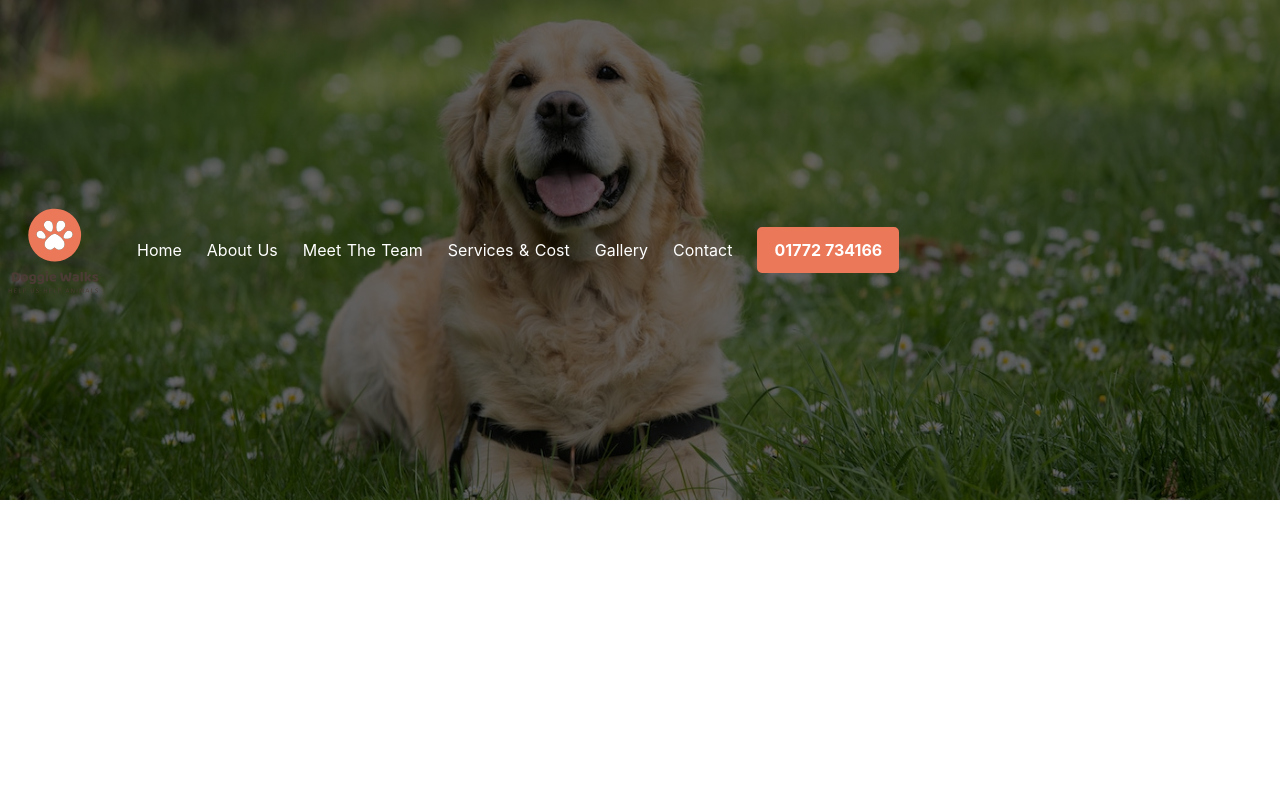
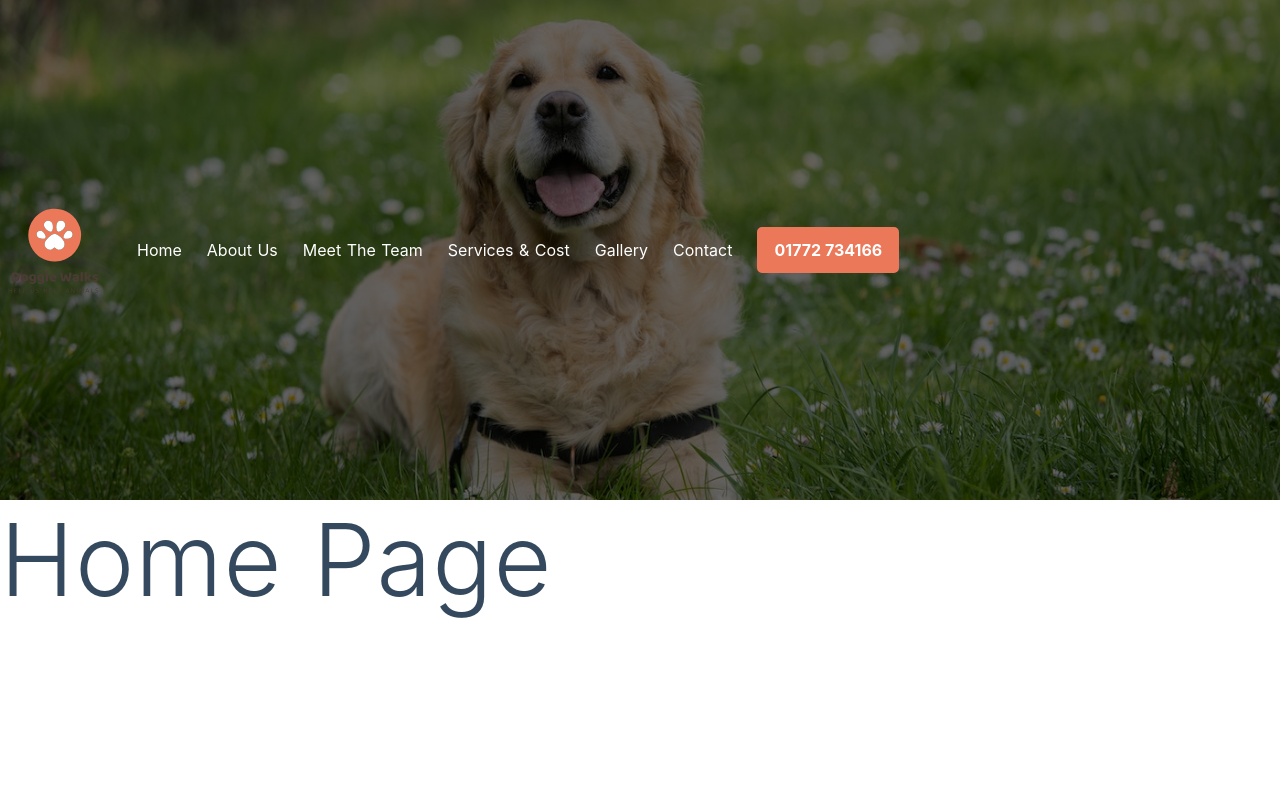
Before and after one commit to clarkenewsh/doggie-walks-site, a Nuxt app: page / in a window 1280 px wide. Shown: the top 800 px of the page. Built offline with nearby package versions, Linux system fonts and the light colour scheme.

Commit message:
Home page universal css styles updated

```diff
--- a/pages/index.vue
+++ b/pages/index.vue
@@ -1,10 +1,8 @@
 <template>
-  <div class="container">
-    <div>
-      <h1 class="title">
-        Home Page
-      </h1>
-    </div>
+  <div>
+    <h1 class="title">
+      Home Page
+    </h1>
   </div>
 </template>
 
@@ -24,15 +22,6 @@ export default {
 </script>
 
 <style scoped>
-.container {
-  margin: 0 auto;
-  min-height: 100vh;
-  display: flex;
-  justify-content: center;
-  align-items: center;
-  text-align: center;
-}
-
 .title {
   font-family:
     'Quicksand',
@@ -51,15 +40,4 @@ export default {
   letter-spacing: 1px;
 }
 
-.subtitle {
-  font-weight: 300;
-  font-size: 42px;
-  color: #526488;
-  word-spacing: 5px;
-  padding-bottom: 15px;
-}
-
-.links {
-  padding-top: 15px;
-}
 </style>
```
